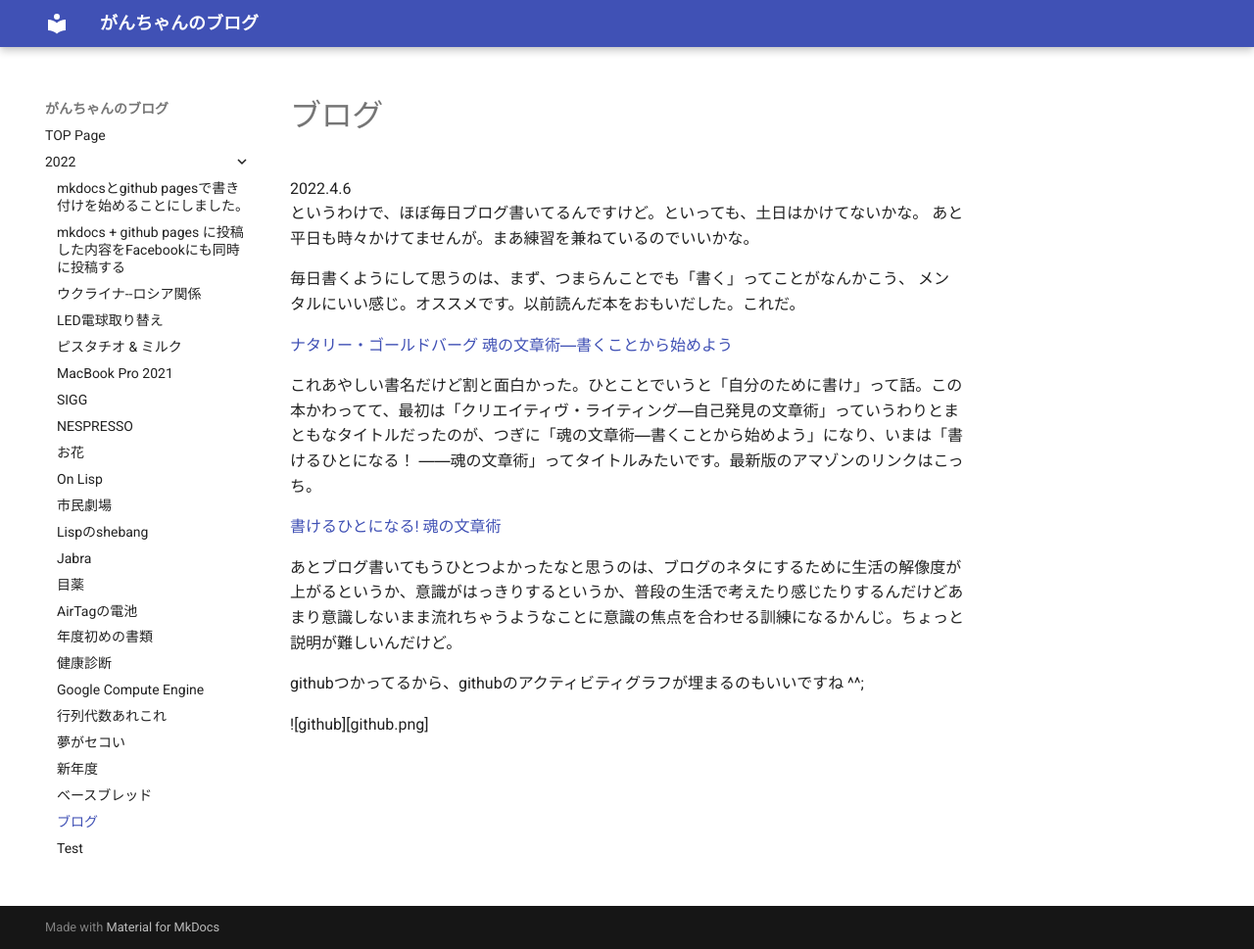
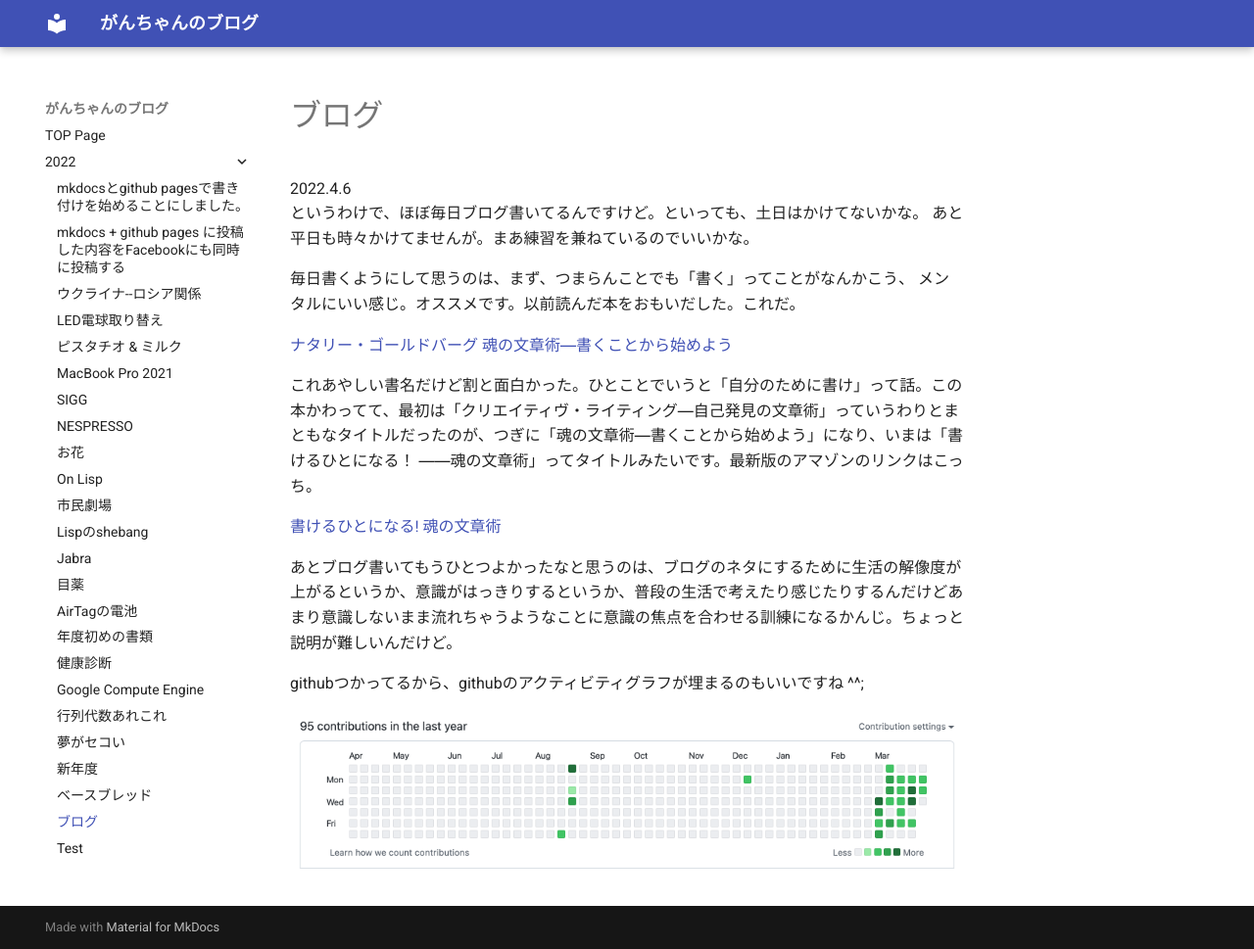
Before and after one commit to kenic/kenic.github.io, an MkDocs documentation site: the page built from docs/2022/0406blog.md, in a window 1280 px wide and 969 px high. Shown: the whole window at 98% size. Built offline with MkDocs 1.6.1 and Material for MkDocs 9.7.7, drawn with Linux system fonts in a browser that asks for light colours.

Commit message:
blog minor fix

```diff
--- a/docs/2022/0406blog.md
+++ b/docs/2022/0406blog.md
@@ -17,4 +17,4 @@
 
 githubつかってるから、githubのアクティビティグラフが埋まるのもいいですね ^^;
 
-![github][github.png]
+![github](github.png)
```
